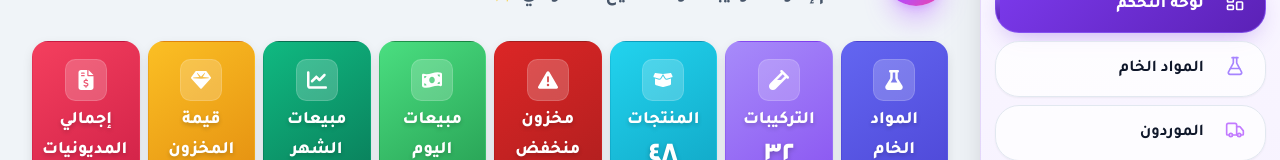
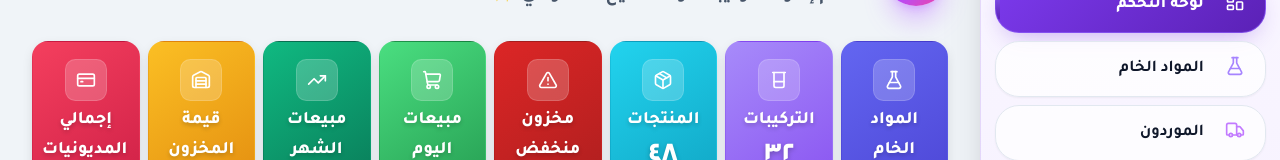
Before and after one commit to fantazia1110-design/BRAVO-new-sestym-, a Next.js app: page / in a window 1280 px wide. Shown: the part 153-313 px from the top of the page. Built offline with nearby package versions, Linux system fonts and the light colour scheme.

Commit message:
إزالة react-icons - الرجوع لـ Lucide icons مع شكل احترافي
Co-authored-by: arena-agent <297053741+arena-agent@users.noreply.github.com>

```diff
--- a/package.json
+++ b/package.json
@@ -27,7 +27,6 @@
     "pg": "8.20.0",
     "react": "19.2.6",
     "react-dom": "19.2.6",
-    "react-icons": "^5.7.0",
     "recharts": "^3.10.1",
     "tailwind-merge": "^3.6.0",
     "uuid": "^14.0.1",
--- a/src/app/page.tsx
+++ b/src/app/page.tsx
@@ -20,7 +20,6 @@ import {
   Star,
   ChevronLeft,
 } from 'lucide-react';
-import { FaFlask, FaVial, FaBoxOpen, FaTriangleExclamation, FaMoneyBillWave, FaChartLine, FaGem, FaFileInvoiceDollar } from 'react-icons/fa6';
 import StatCard from '@/components/ui/StatCard';
 import CategoryIcon from '@/components/ui/CategoryIcon';
 import Badge, { getProductionStatusBadge, getInvoiceStatusBadge } from '@/components/ui/Badge';
@@ -123,7 +122,7 @@ export default function DashboardPage() {
           title="المواد الخام"
           value={formatNumber(stats.rawMaterials, 0)}
           subtitle="نوع مختلف"
-          icon={<FaFlask size={20} />}
+          icon={<FlaskConical size={20} />}
           delay={1}
           color="#4338ca"
           colorLight="#6366f1"
@@ -132,7 +131,7 @@ export default function DashboardPage() {
           title="التركيبات"
           value={formatNumber(stats.formulas, 0)}
           subtitle="تركيبة معتمدة"
-          icon={<FaVial size={20} />}
+          icon={<Beaker size={20} />}
           delay={2}
           color="#7c3aed"
           colorLight="#a78bfa"
@@ -141,7 +140,7 @@ export default function DashboardPage() {
           title="المنتجات"
           value={formatNumber(stats.products, 0)}
           subtitle="منتج نهائي"
-          icon={<FaBoxOpen size={20} />}
+          icon={<Package size={20} />}
           delay={3}
           color="#0891b2"
           colorLight="#22d3ee"
@@ -150,7 +149,7 @@ export default function DashboardPage() {
           title="مخزون منخفض"
           value={formatNumber(stats.lowStockItems, 0)}
           subtitle="يحتاج إعادة طلب"
-          icon={<FaTriangleExclamation size={20} />}
+          icon={<AlertTriangle size={20} />}
           delay={4}
           color="#991b1b"
           colorLight="#dc2626"
@@ -158,7 +157,7 @@ export default function DashboardPage() {
         <StatCard
           title="مبيعات اليوم"
           value={formatCurrency(stats.todaySales)}
-          icon={<FaMoneyBillWave size={20} />}
+          icon={<ShoppingCart size={20} />}
           trend={{ value: 12, isPositive: true }}
           delay={5}
           color="#15803d"
@@ -167,7 +166,7 @@ export default function DashboardPage() {
         <StatCard
           title="مبيعات الشهر"
           value={formatCurrency(stats.monthSales)}
-          icon={<FaChartLine size={20} />}
+          icon={<TrendingUp size={20} />}
           trend={{ value: 8, isPositive: true }}
           delay={6}
           color="#065f46"
@@ -176,7 +175,7 @@ export default function DashboardPage() {
         <StatCard
           title="قيمة المخزون"
           value={formatCurrency(stats.inventoryValue)}
-          icon={<FaGem size={20} />}
+          icon={<Warehouse size={20} />}
           delay={7}
           color="#d97706"
           colorLight="#fbbf24"
@@ -184,7 +183,7 @@ export default function DashboardPage() {
         <StatCard
           title="إجمالي المديونيات"
           value={formatCurrency(stats.totalDebts)}
-          icon={<FaFileInvoiceDollar size={20} />}
+          icon={<CreditCard size={20} />}
           delay={8}
           color="#be123c"
           colorLight="#f43f5e"
```
Also changed, not shown: 1 other file (tests, documents, lock files or other folders).
